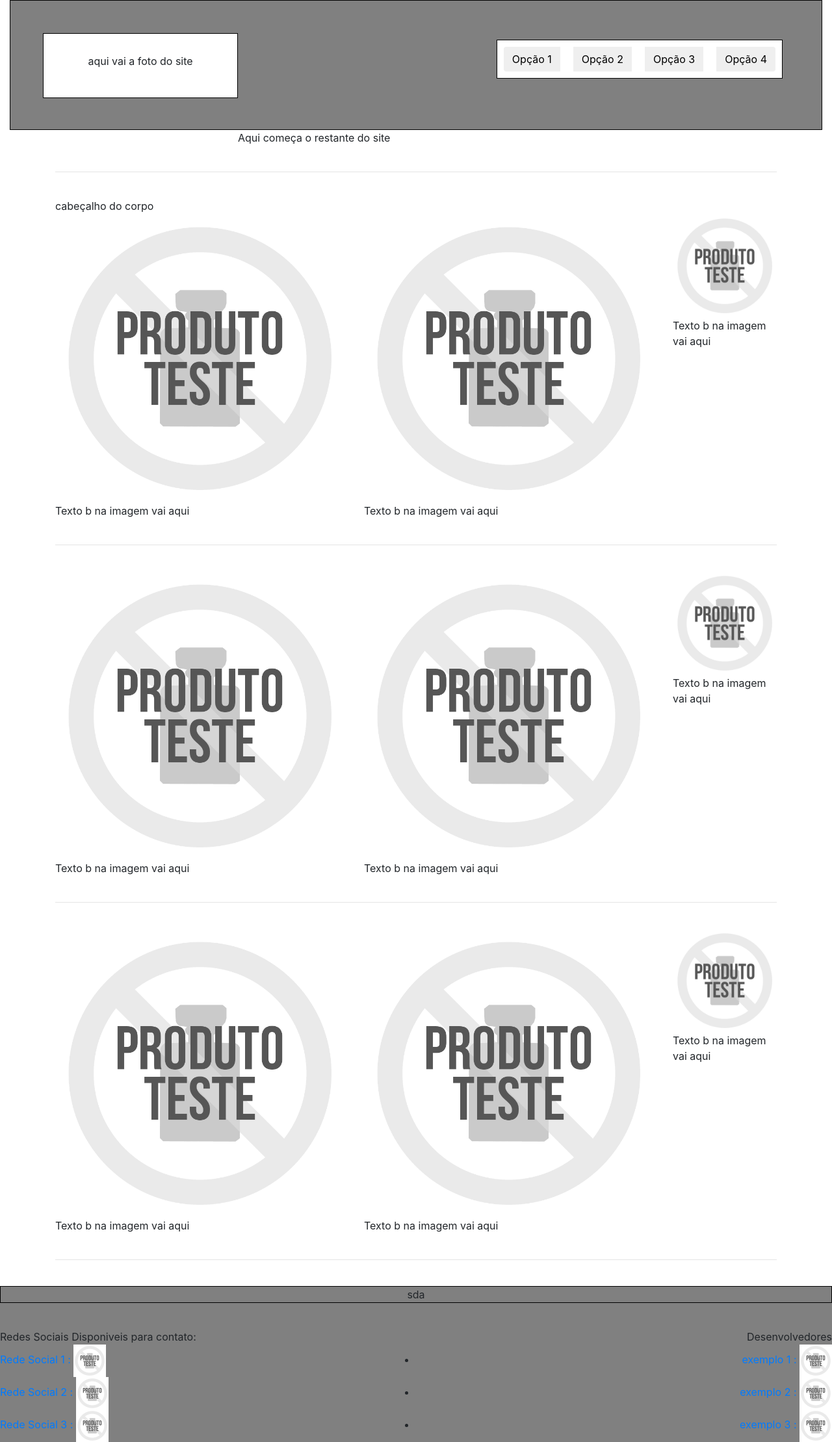
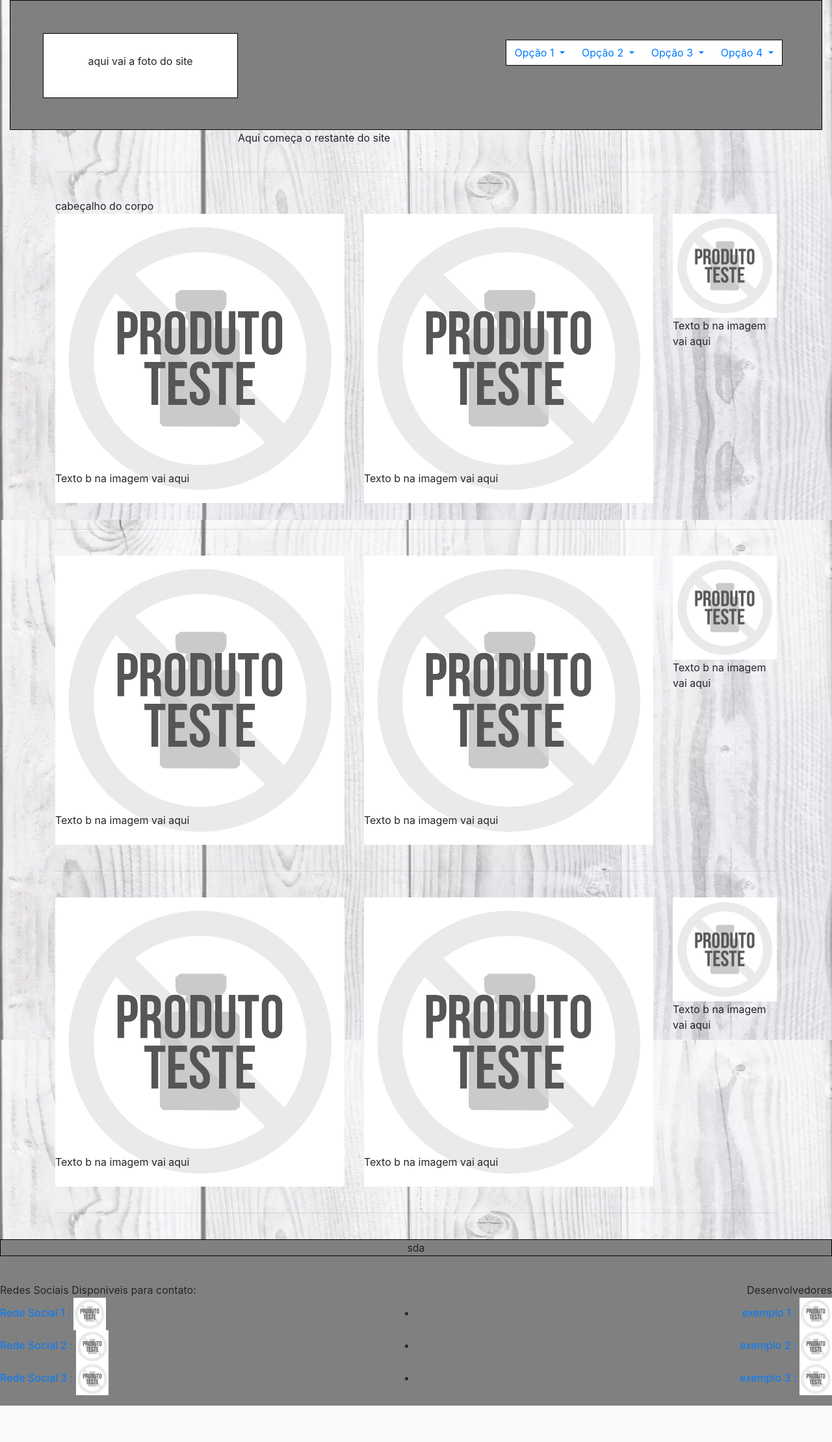
Before and after one commit to renanvolpe/WebProjectIFSP, a PHP site: page /html/indexProjeto.html in a window 1280 px wide. Shown: the top 2219 px of the page at 65% size. After the commit the page ends 2163 px from the top, so only its background shows below. Run offline with PHP 8.4, Linux system fonts and the light colour scheme; some libraries are stand-ins or nearby versions.

Commit message:
Colocando subGrupos no menu e mudando imagem para Colocando backgorund ImagemBackGround.jpg

```diff
--- a/css/estiloProjeto.css
+++ b/css/estiloProjeto.css
@@ -1,6 +1,14 @@
 *{
 	margin: 0px;
 	padding: 0px;
+}
+
+body{
+		background-image:url('../imagem/imagemBackGround.jpg');
+        background-position:center top;
+        background-repeat:no-repeat;
+        background-size:100%;
+        background-attachment:fixed;
 }
 #header{
 	background-color: gray;
@@ -28,6 +36,10 @@
 	margin: 60px;
 	margin-left: 0px;
 
+}
+.textImg{
+	position: absolute;
+	bottom: 10px;
 }
 #buttonMenu{
 
--- a/html/indexProjeto.html
+++ b/html/indexProjeto.html
@@ -26,25 +26,96 @@
 			<div class="menu">
 				<div class="btn-group">
 
-				<button class="btn" id="buttonMenu"> Opção 1
-				</button>
+						<div class="dropdown ">
+							<a href="#" class="btn  dropdown-toggle" data-toggle="dropdown">
+								Opção 1
+							</a>
 
-				<button class="btn " id="buttonMenu"> Opção 2
-				</button>
+							<div class="dropdown-menu">
 
-				<button class="btn" id="buttonMenu"> Opção 3
-				</button>
 
-				<button class="btn" id="buttonMenu"> Opção 4
-				</button>
+								<a class="dropdown-item" href=""> subopçao 1 </a>
+
+								<a class="dropdown-item"  href="#"> subopçao 2</a>
+
+								<a class="dropdown-item" <a href="#"> subopçao 3 </a>
 
 
 
+							</div>
+
+
+				 		</div>
+
+						<div class="dropdown ">
+							<a href="#" class="btn  dropdown-toggle" data-toggle="dropdown">
+								Opção 2
+							</a>
+
+							<div class="dropdown-menu">
+
+
+								<a class="dropdown-item" href=""> subopçao 1 </a>
+
+								<a class="dropdown-item"  href="#"> subopçao 2</a>
+
+								<a class="dropdown-item" <a href="#"> subopçao 3 </a>
+
+
+
+							</div>
+
+
+				 		</div>
+
+						<div class="dropdown ">
+							<a href="#" class="btn  dropdown-toggle" data-toggle="dropdown">
+								Opção 3
+							</a>
+
+							<div class="dropdown-menu">
+
+
+								<a class="dropdown-item" href=""> subopçao 1 </a>
+
+								<a class="dropdown-item"  href="#"> subopçao 2</a>
+
+								<a class="dropdown-item" <a href="#"> subopçao 3 </a>
+
+
+
+							</div>
+
+
+				 		</div>
+
+						<div class="dropdown ">
+							<a href="#" class="btn  dropdown-toggle" data-toggle="dropdown">
+								Opção 4
+							</a>
+
+							<div class="dropdown-menu">
+
+
+								<a class="dropdown-item" href=""> subopçao 1 </a>
+
+								<a class="dropdown-item"  href="#"> subopçao 2</a>
+
+								<a class="dropdown-item" <a href="#"> subopçao 3 </a>
+
+
+
+							</div>
+
+
+				 		</div>
+
+
+
+				</div>
+
 
 			</div>
-
-
-			 </div>
 		</div>
 	</div>
 
@@ -67,18 +138,18 @@
 
 					<img src="../imagem/ImagemTeste.jpg" class="img-fluid"/>
 
-				<div>
+				<p class="textImg">
 					Texto b na imagem vai aqui
-				</div>
+				</p>
 
 			</div>
 			<div class="col-sm-5">
 
 					<img src="../imagem/ImagemTeste.jpg" class="img-fluid"/>
 
-				<div>
+				<p class="textImg">
 					Texto b na imagem vai aqui
-				</div>
+				</p>
 
 			</div>
 			<div class="col-sm-2">
@@ -102,27 +173,27 @@
 
 					<img src="../imagem/ImagemTeste.jpg" class="img-fluid"/>
 
-				<div>
+				<p class="textImg">
 					Texto b na imagem vai aqui
-				</div>
+				</p>
 
 			</div>
 			<div class="col-sm-5">
 
 					<img src="../imagem/ImagemTeste.jpg" class="img-fluid"/>
 
-				<div>
+				<p class="textImg">
 					Texto b na imagem vai aqui
-				</div>
+				</p>
 
 			</div>
 			<div class="col-sm-2">
 
 					<img src="../imagem/ImagemTeste.jpg" class="img-fluid"/>
 
-				<div>
+				<p >
 					Texto b na imagem vai aqui
-				</div>
+				</p>
 			</div>
 		</div>
 		<br>
@@ -135,18 +206,18 @@
 
 					<img src="../imagem/ImagemTeste.jpg" class="img-fluid"/>
 
-				<div>
+				<p class="textImg">
 					Texto b na imagem vai aqui
-				</div>
+				</p>
 
 			</div>
 			<div class="col-sm-5">
 
 					<img src="../imagem/ImagemTeste.jpg" class="img-fluid"/>
 
-				<div>
+				<p class="textImg">
 					Texto b na imagem vai aqui
-				</div>
+				</p>
 
 			</div>
 			<div class="col-sm-2">
```
Also changed, not shown: imagem/imagemBackGround.jpg (added).
